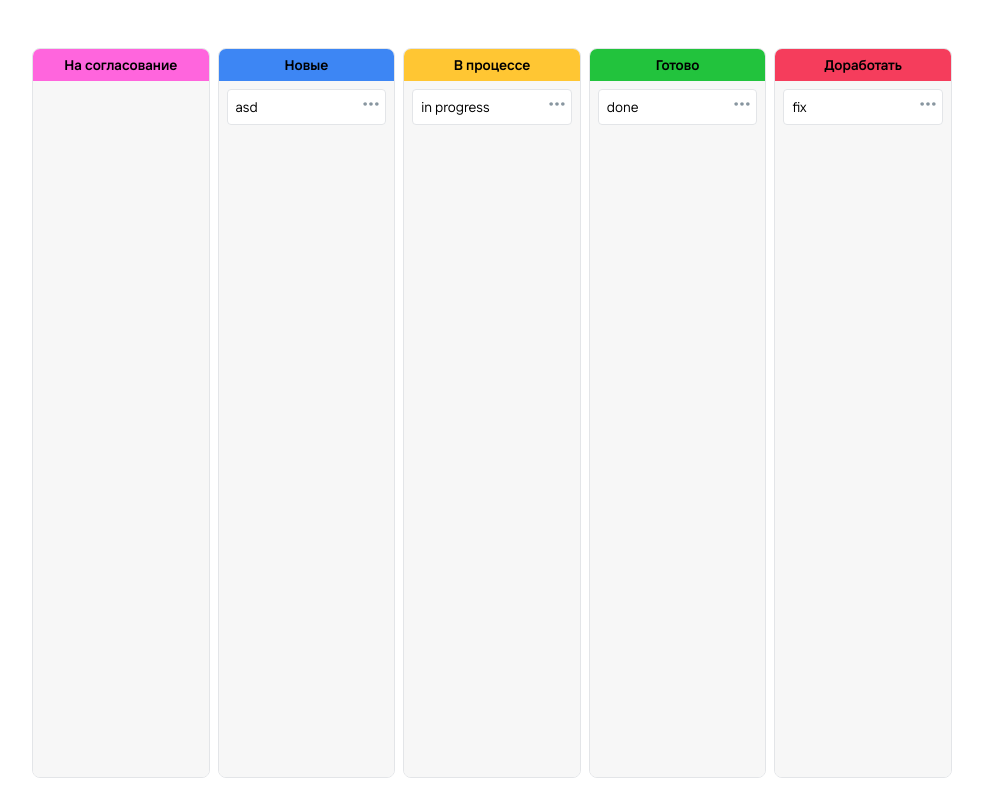
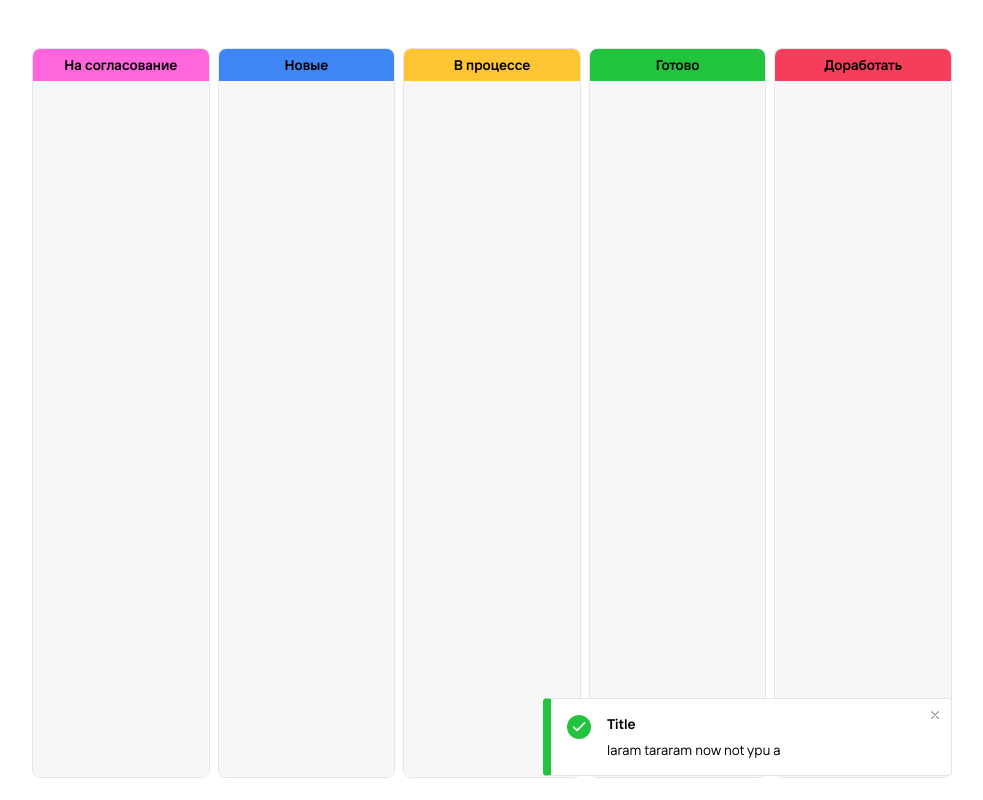
Before and after one commit to timonit/kanban-test, a Vue app: page / in a window 1280 px wide. Shown: the whole page, without its empty margins (148-1131 px from the left). Built offline with nearby package versions, Linux system fonts and the light colour scheme.

Commit message:
notification card

```diff
--- a/src/app/App.vue
+++ b/src/app/App.vue
@@ -1,24 +1,16 @@
 <script setup lang="ts">
-import { useTaskStore } from '@/entities/task';
 import { useNotification } from '@/features/notification';
+import { NotifyPortal } from '@/features/notification/ui';
 import { Board } from '@/pages';
 
 const n = useNotification();
 window.n = n;
-
-const store = useTaskStore();
-
-window.store = store;
-
-store.addTask('asd', 'new');
-store.addTask('in progress', 'in progress');
-store.addTask('done', 'done');
-store.addTask('fix', 'want fix');
 </script>
 
 <template>
   <main class="content">
     <Board />
+    <NotifyPortal />
   </main>
 </template>
 
@@ -28,5 +20,6 @@ store.addTask('fix', 'want fix');
   padding-top: 48px;
   padding-bottom: 24px;
   overflow: hidden;
+  position: relative;
 }
 </style>
--- a/src/features/notification/model/types.ts
+++ b/src/features/notification/model/types.ts
@@ -1,5 +1,6 @@
 export type NotificationDTO = {
   text: string;
+  title: string;
   id: string;
   type: 'error' | 'success';
 }
--- a/src/features/notification/ui/index.ts
+++ b/src/features/notification/ui/index.ts
@@ -0,0 +1,5 @@
+import NotifyPortal from './notify-portal.vue';
+
+export {
+  NotifyPortal
+}
--- /dev/null
+++ b/src/features/notification/ui/notification-card.vue
@@ -0,0 +1,97 @@
+<script setup lang="ts">
+import { Icon } from '@/shared';
+import type { NotificationDTO } from '..';
+
+const props = defineProps<{
+  notification: NotificationDTO
+}>()
+</script>
+
+<template>
+  <div class="notification-card">
+    <div class="notification-card__status">
+      <Icon icon="Ok" />
+    </div>
+    <div class="notification-card__content">
+      <span class="notification-card__title">
+        {{ notification.title }}
+      </span>
+      <p class="notification-card__text">
+        {{ notification.text }}
+      </p>
+    </div>
+    <div class="notification-card__close">
+      <Icon icon="Cross" />
+    </div>
+  </div>
+</template>
+
+<style>
+.notification-card {
+  position: relative;
+  width: 400px;
+  border: solid 1px var(--color-gray-light);
+  border-radius: var(--border-radius-sm);
+  border-left: solid 8px var(--color-green);
+  background-color: var(--color-white);
+  display: flex;
+  align-items: flex-start;
+}
+
+.notification-card__content {
+  padding: 16px 16px 16px 0;
+  display: flex;
+  flex-direction: column;
+  gap: 8px;
+  align-items: stretch;
+}
+
+.notification-card__title {
+  font-weight: var(--font-weight-medium);
+}
+
+.notification-card__text {
+  padding: 0;
+  margin: 0;
+}
+
+
+.notification-card__status {
+  width: 24px;
+  height: 24px;
+  background-color: var(--color-success);
+  border-radius: 50%;
+  display: flex;
+  align-items: center;
+  justify-content: center;
+  margin: 16px;
+  flex-grow: 0;
+  flex-shrink: 0;
+}
+
+.notification-card__status > * {
+  stroke: var(--color-white);
+  width: 14px;
+  height: 14px;
+}
+
+
+.notification-card__close {
+  padding: 4px;
+  width: 16px;
+  height: 16px;
+  box-sizing: border-box;
+  display: flex;
+  justify-content: center;
+  justify-self: flex-end;
+  position: absolute;
+  margin: 8px;
+  top: 0;
+  right: 0;
+}
+
+.notification-card__close > * {
+  width: 8px;
+  height: 8px;
+}
+</style>
--- /dev/null
+++ b/src/features/notification/ui/notify-portal.vue
@@ -0,0 +1,26 @@
+<script setup lang="ts">
+import type { NotificationDTO } from '..';
+import NotificationCard from './notification-card.vue';
+
+const n: NotificationDTO = {
+  id: 'asd',
+  text: 'laram tararam now not ypu a',
+  title: 'Title',
+  type: 'error'
+}
+</script>
+
+<template>
+  <div class="notify-portal">
+    <NotificationCard :notification="n" />
+  </div>
+</template>
+
+<style>
+.notify-portal {
+  position: absolute;
+  bottom: 0;
+  right: 0;
+  margin-bottom: 24px;
+}
+</style>
```
